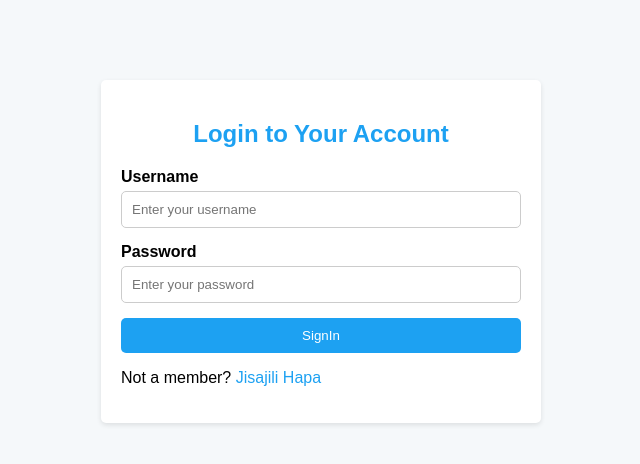
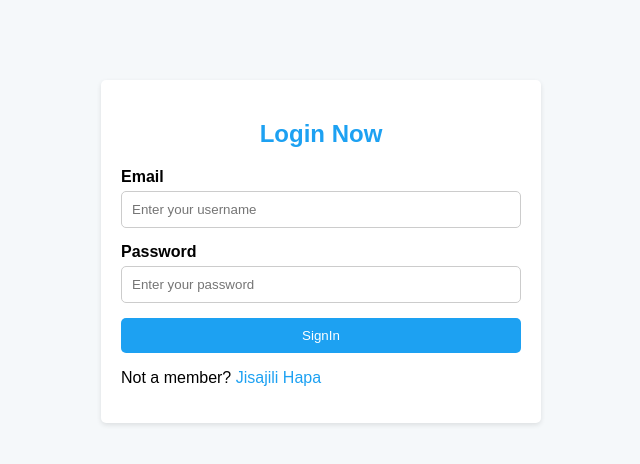
Before and after one commit to ramikatest/frontended, a plain HTML site: page signin.html in a window 1280 px wide. Shown: the whole page, without its empty margins (319-959 px from the left). Drawn offline with Linux system fonts and the light colour scheme.

Commit message:
Update signin.html

```diff
--- a/signin.html
+++ b/signin.html
@@ -71,10 +71,10 @@ a:hover {
 <body>
 
 <div class="container">
-    <h2>Login to Your Account</h2>
+    <h2>Login Now</h2>
     <form id="signin-form">
-        <label for="username">Username</label>
-        <input type="text" id="signin-username" placeholder="Enter your username" required>
+        <label for="email">Email</label>
+        <input type="email" id="signin-email" placeholder="Enter your username" required>
 
         <label for="password">Password</label>
         <input type="password" id="signin-password" placeholder="Enter your password" required>
@@ -104,7 +104,7 @@ const database = getDatabase(app);
 const signinForm = document.getElementById('signin-form');
 signinForm.addEventListener('submit', async (e) => {
     e.preventDefault();
-    const email = document.getElementById('signin-username').value;
+    const email = document.getElementById('signin-email').value;
     const password = document.getElementById('signin-password').value;
 
     try {
```
